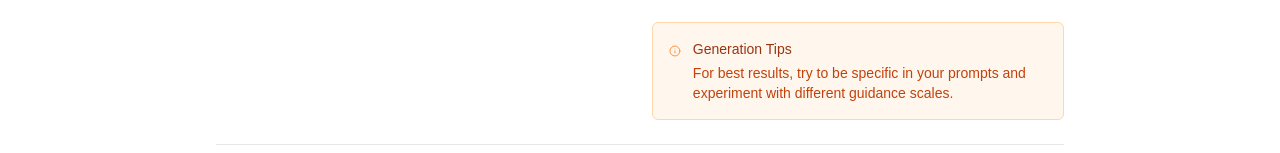
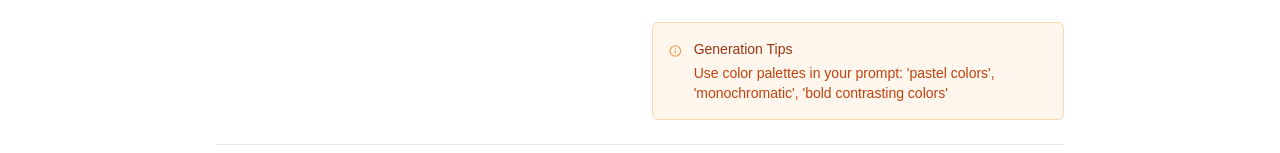
Before and after one commit to BRama10/diffusion-demo, a Next.js app: page / in a window 1280 px wide. Shown: the part 510-663 px from the top of the page. Built offline with nearby package versions, Linux system fonts and the light colour scheme.

Commit message:
dynamic image generation tips

```diff
--- a/components/ImageGenerator.tsx
+++ b/components/ImageGenerator.tsx
@@ -23,6 +23,19 @@ interface ImageGeneratorProps {
     error?: string | null;
 }
 
+const GENERATION_TIPS = [
+    "Try using descriptive adjectives to specify the style, like 'ethereal', 'vibrant', or 'minimalist'",
+    "Include specific lighting details like 'golden hour', 'soft diffused light', or 'dramatic shadows'",
+    "Mention artistic mediums for different styles: 'oil painting', 'watercolor', 'digital art', '3D render'",
+    "Add camera angles or perspectives like 'close-up', 'aerial view', or 'wide-angle shot'",
+    "Specify the mood or atmosphere: 'serene', 'mysterious', 'joyful', 'dramatic'",
+    "Include time period references: 'futuristic', 'vintage', 'medieval', 'cyberpunk'",
+    "Reference specific art styles: 'impressionist', 'art deco', 'surrealist', 'pop art'",
+    "Combine multiple concepts but keep them coherent and related to your main subject",
+    "Use color palettes in your prompt: 'pastel colors', 'monochromatic', 'bold contrasting colors'",
+    "Specify materials and textures: 'glossy', 'matte', 'metallic', 'rough stone', 'smooth glass'"
+];
+
 const ImageGenerator: React.FC<ImageGeneratorProps> = ({
     onGenerate,
     isLoading = false,
@@ -39,6 +52,15 @@ const ImageGenerator: React.FC<ImageGeneratorProps> = ({
     const [imageUrl, setImageUrl] = useState<string | null>(null);
     const [generatedImages, setGeneratedImages] = useState<GeneratedImage[]>([]);
 
+    const getRandomTip = () => {
+        const randomIndex = Math.floor(Math.random() * GENERATION_TIPS.length);
+        return GENERATION_TIPS[randomIndex];
+    };
+
+    const [currentTip, setCurrentTip] = useState(getRandomTip());
+
+
+
     useEffect(() => {
         return () => {
             // Cleanup URLs when component unmounts
@@ -50,6 +72,8 @@ const ImageGenerator: React.FC<ImageGeneratorProps> = ({
 
     const handleGenerate = async () => {
         try {
+            setCurrentTip(getRandomTip());
+
             const newImageUrl = await onGenerate(settings);
 
             const newImage: GeneratedImage = {
@@ -253,8 +277,7 @@ const ImageGenerator: React.FC<ImageGeneratorProps> = ({
                                     Generation Tips
                                 </h4>
                                 <p className="mt-1 text-sm text-orange-700">
-                                    For best results, try to be specific in your prompts and
-                                    experiment with different guidance scales.
+                                    {currentTip}
                                 </p>
                             </div>
                         </div>
```
